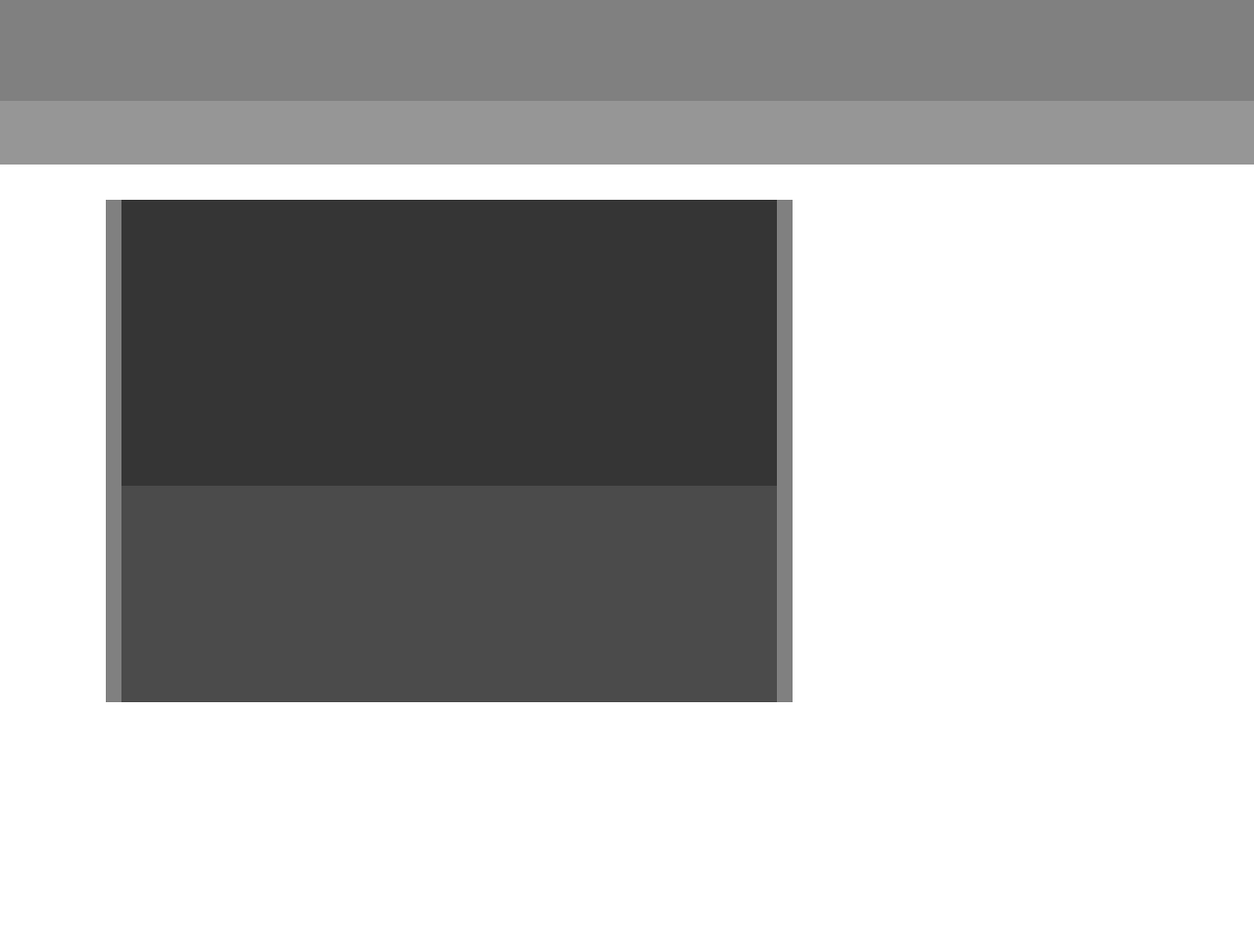
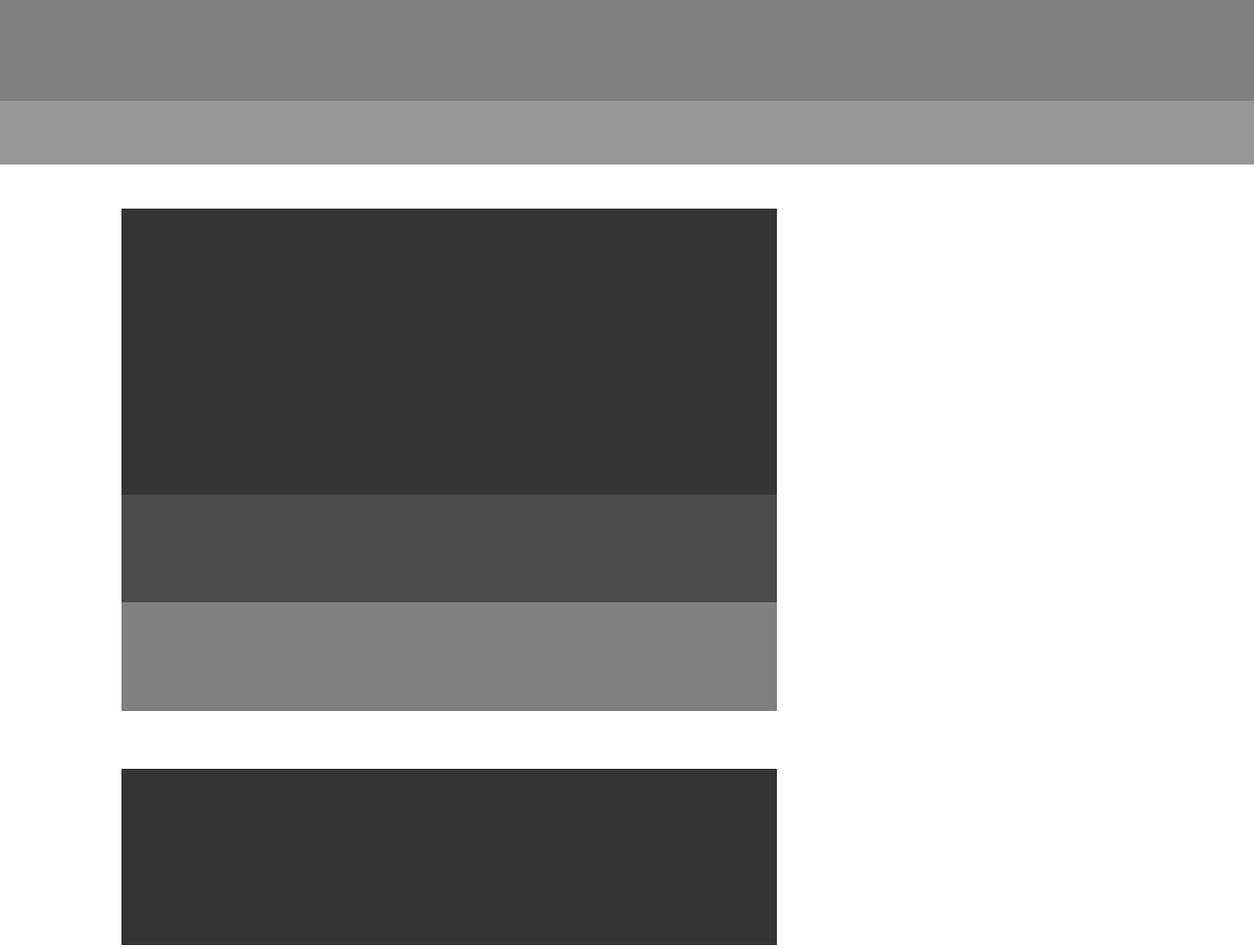
Before and after one commit to ahanasi/design-heat-map, a plain HTML site: page index.html in a window 1280 px wide. Shown: the top 968 px of the page at 98% size. Before the commit the page ends 800 px from the top, so only its background shows below. Drawn offline with Linux system fonts and the light colour scheme.

Commit message:
Create layout for headline articles

```diff
--- a/css/main.css
+++ b/css/main.css
@@ -17,6 +17,10 @@
   Custom Styles
   ========================================
 */
+
+body {
+    font-size: calc(.35842vw + .95296em);
+}
 
 .dark {
     background-color: gray;
@@ -52,11 +56,20 @@
     margin: 0 108px;
 }
 
-.first-article {
+.articles-wrapper {
     display: grid;
-    grid-template-rows: 291.531px auto;
+    grid-template-rows: max-content;
+    height: 1095.910px;
+    padding: 0 16px;
+}
+
+.articles-wrapper > article:first-of-type {
+    display: grid;
+    grid-template-rows: 291.531px auto auto;
     height: 512.719px;
     margin-top: 2.25em;
+}
+
+.author-post {
     margin-bottom: 3em;
-    padding: 0 16px;
 }
--- a/index.html
+++ b/index.html
@@ -16,12 +16,18 @@
     </header>
     <main>
         <section class="headline-content">
-            <article class="first-article dark">
-                <header class="article-header darkest">
-                </header>
-                <div class="article-content darker">
-                </div>
-            </article>
+            <div class="articles-wrapper">
+                <article class="author-post dark">
+                    <header class="article-header darkest">
+                    </header>
+                    <div class="article-content darker">
+                    </div>
+                </article>
+                <article class="author-post darkest">
+                </article>
+                <article class="author-post darkest">
+                </article>
+            </div>
         </section>
     </main>
 </body>
```
